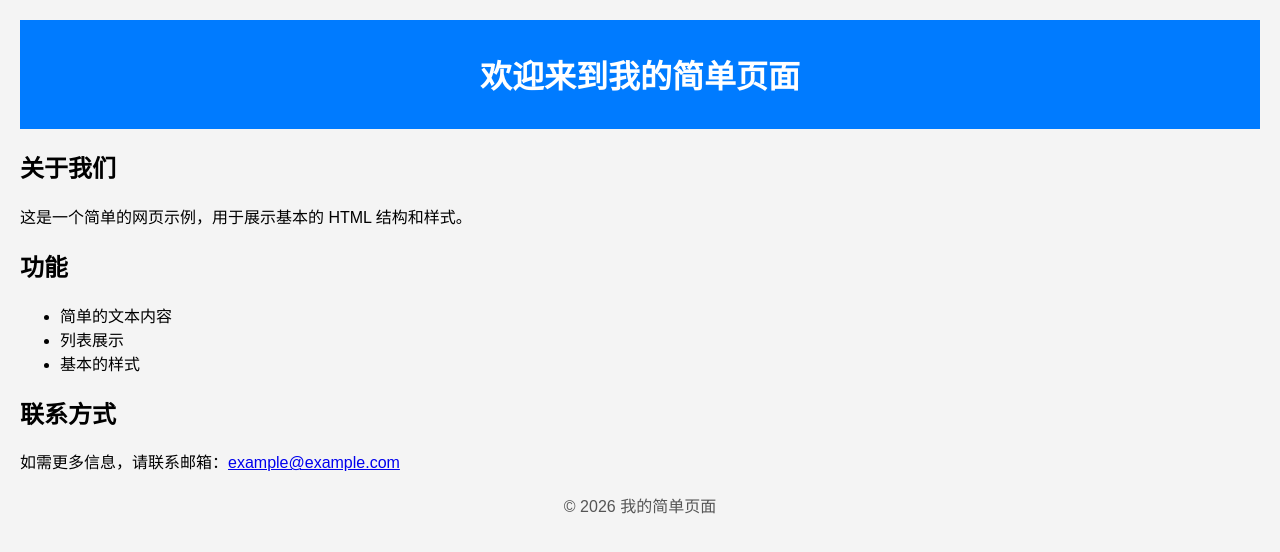
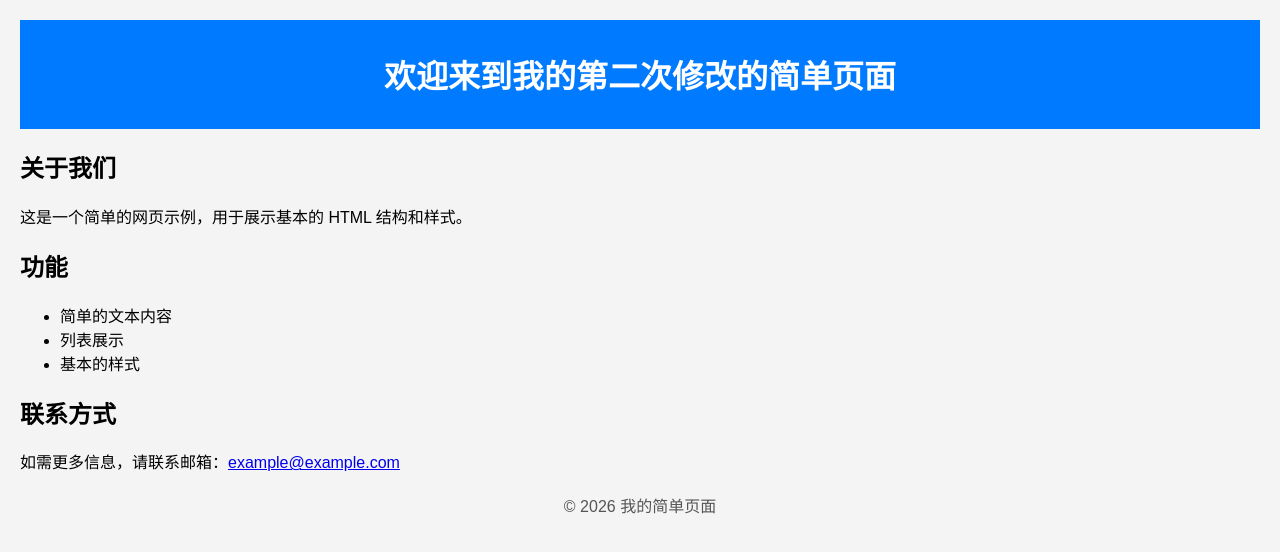
Before and after one commit to tj137/my-test-project, a plain HTML site: page index.html in a window 1280 px wide. Drawn offline with Linux system fonts and the light colour scheme.

Commit message:
二次修改

```diff
--- a/index.html
+++ b/index.html
@@ -35,7 +35,7 @@
 <body>
 
     <header>
-        <h1>欢迎来到我的简单页面</h1>
+        <h1>欢迎来到我的第二次修改的简单页面</h1>
     </header>
 
     <main>
```
